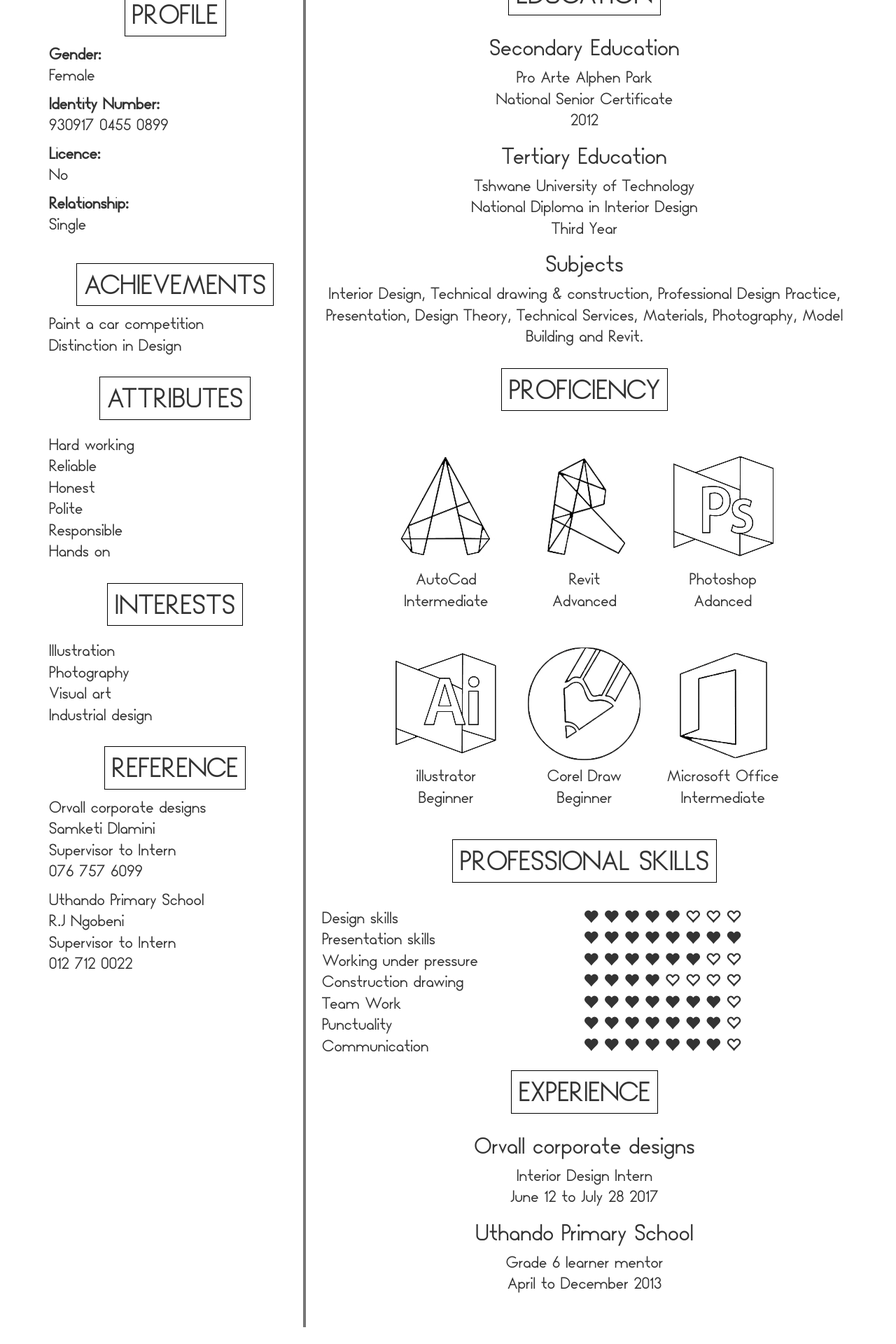
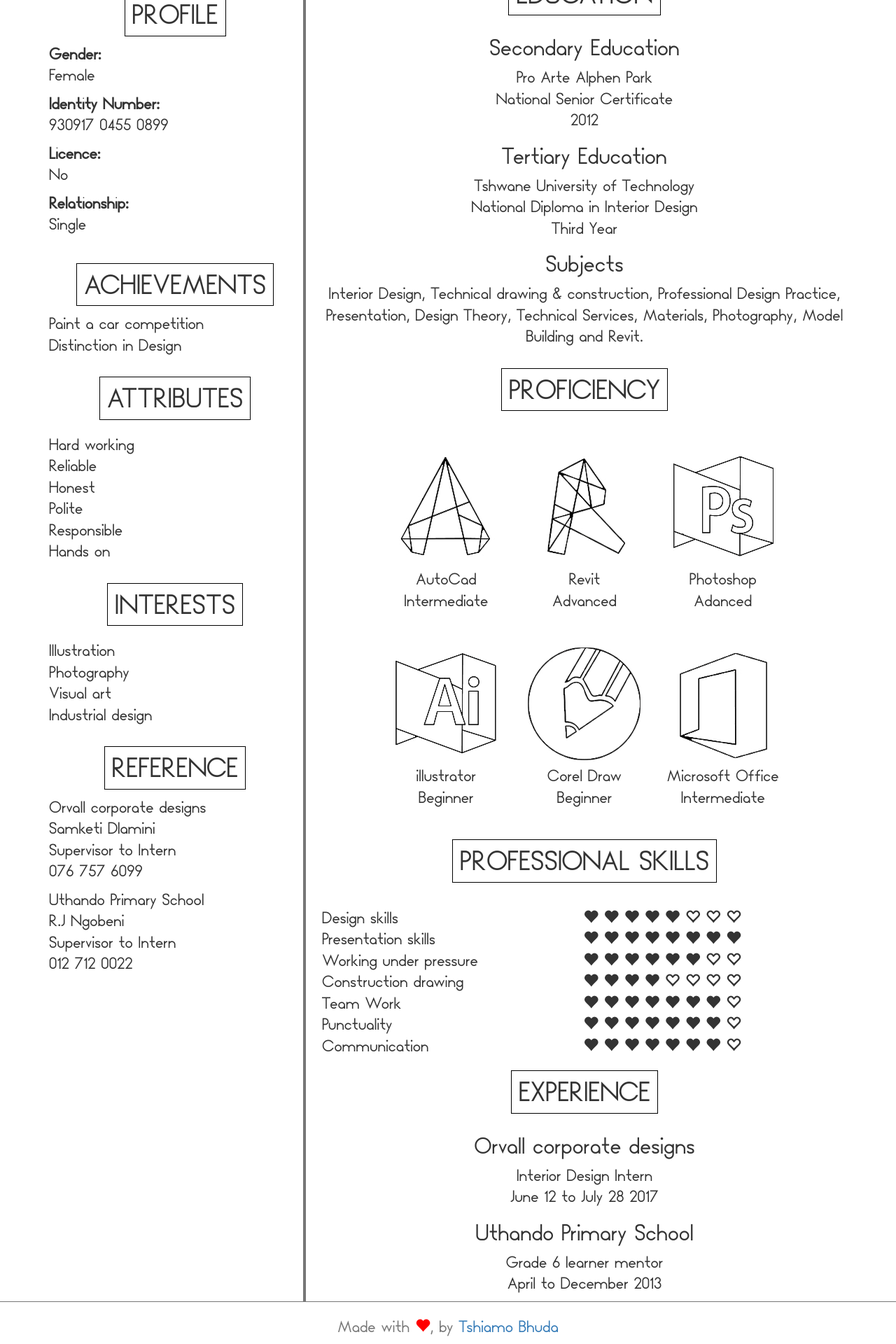
Before and after one commit to tshiamobhuda/portfolio, a Jekyll site: the page built from index.html, in a window 1280 px wide. Shown: the part 721-2641 px from the top of the page at 70% size. Built offline with Jekyll 4.4.1, drawn with Linux system fonts in a browser that asks for light colours; nearby versions of some CDN libraries; library files that are not in the unit come from our copies; before the commit the page ends 2617 px from its top, so only the background shows below that.

Commit message:
Added Footer

```diff
--- a/_layouts/default.html
+++ b/_layouts/default.html
@@ -379,6 +379,18 @@
         </div>
     </section>
 
+    <footer>
+        <div class="container">
+            <div class="row">
+                <div class="col-lg-12">
+                    <p class="text-center text-muted">
+                        Made with <i class="glyphicon glyphicon-heart" style="color:red"></i>, by <a href="https://github.io/tshiamobhuda">Tshiamo Bhuda</a>
+                    </p>
+                </div>
+            </div>
+        </div>
+    </footer>
+
     <script type="text/javascript" src="{{ site.path }}/assets/js/main.js"></script>
 
 </body>
--- a/assets/css/style.css
+++ b/assets/css/style.css
@@ -177,6 +177,14 @@ ul.contact li p {
     display: none;
 }
 
+/* Footer */
+footer {
+    background: #fff;
+    border-top: 1px solid #777;
+    padding-top: 20px;
+    z-index: 1;
+}
+
 /* How things are seen in desktop mode */
 
 @media only screen and (min-width : 992px) {
@@ -201,6 +209,7 @@ ul.contact li p {
         width: 20px;
         top: 0;
         right: 0;
+        z-index: -1;
     }
 
     .align-text {
```
